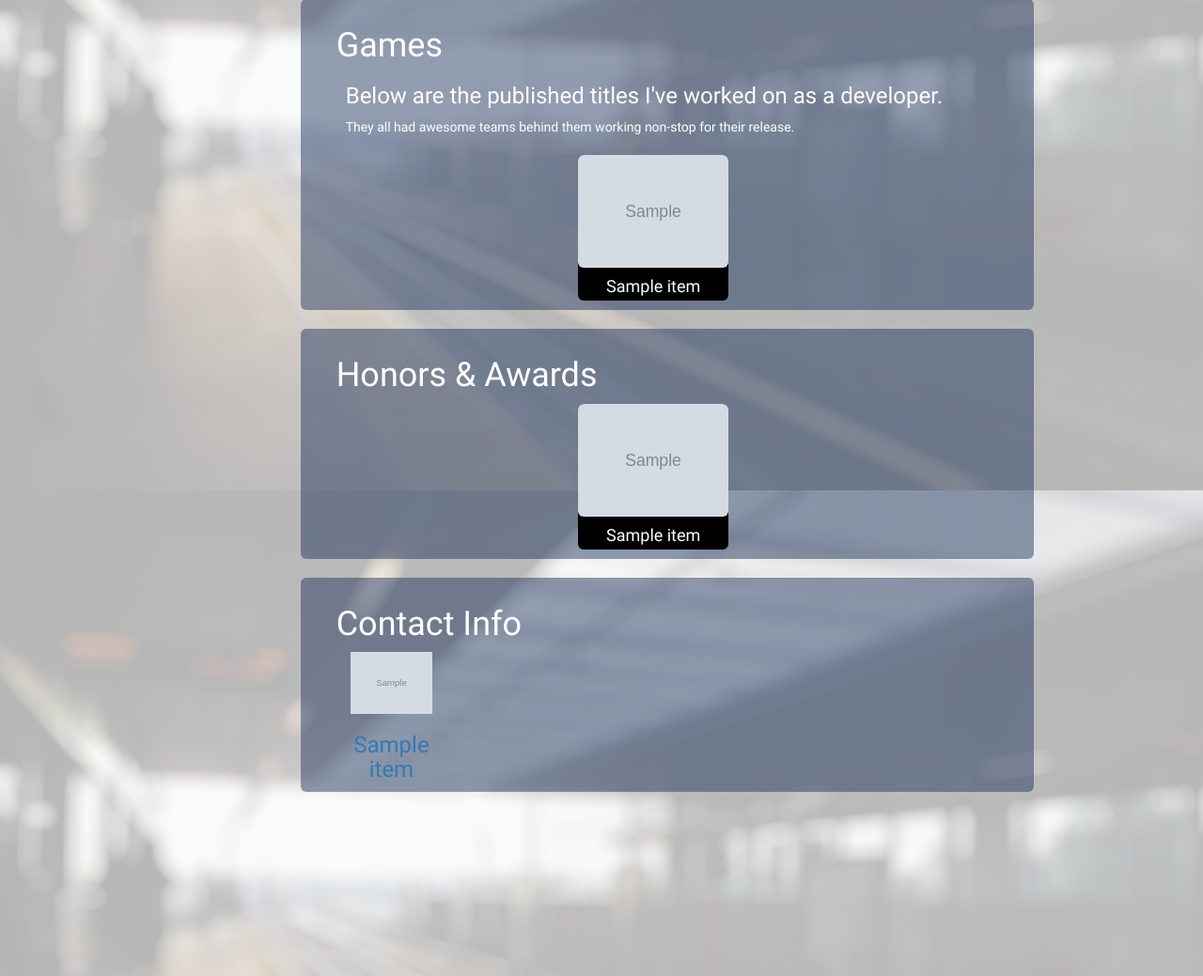
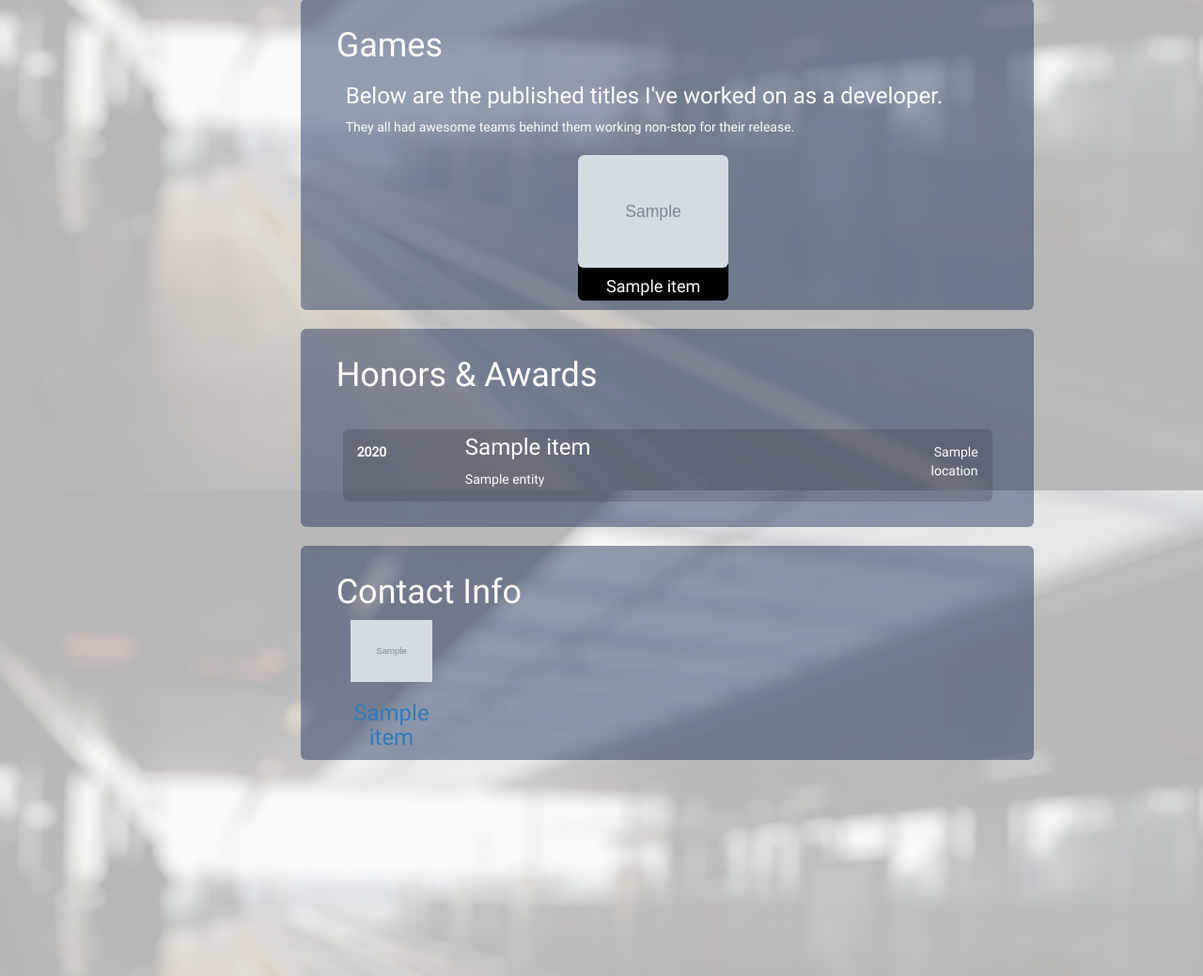
Before and after one commit to foxtrotzulu94/DjangoSite, a Django app: template personal_site/templates/index.html in a window 1280 px wide. Shown: the part 1878-2917 px from the top of the page at 94% size. Run offline with Django 3.2, Linux system fonts and the light colour scheme; the template is opened without the code that fills it: most values are stand-ins (such as "Sample title", 1, 10 or a date in 2020); grey boxes marked "Sample" are stand-in pictures; some libraries are stand-ins or nearby versions.

Commit message:
Finished adding awards.

```diff
--- a/personal_site/templates/index.html
+++ b/personal_site/templates/index.html
@@ -262,19 +262,17 @@
             <!-- Honors and Awards-->
             <div id="awards" class="row central-content img-rounded">
                 <h1>Honors & Awards</h1>
-{#                <div class="info-element">#}
-{#                    <h3></h3>#}
-{#                </div>#}
+                <div class="info-element">
+                    <h3></h3>
+                </div>
 
-                <div class="row col-sm-12" id="awards_div" style="float: none;">
-                    {# TODO: Change for quick, normal row items #}
-                    <div class="grid" id="project_div" data-masonry='{"itemSelector":".grid-item", "columnWidth": 160, "isFitWidth":true, "gutter":5}' style="margin: auto">
-                        <div class="grid-sizer"></div>
-                        {% for item in awards %}
-                            {% include 'grid_displayitem.html' with obj=item %}
-                        {% endfor %}
-                    </div>
+                <div id="awards_div" style="margin: auto">
+                    {% for item in awards %}
+                        {% include 'static_thinrowitem.html' with obj=item %}
+                    {% endfor %}
                 </div>
+
+                <br>
             </div>
 
             <!-- Contact Me! -->
--- /dev/null
+++ b/personal_site/templates/static_thinrowitem.html
@@ -0,0 +1,24 @@
+{# Small block element used to display a highlighted textline #}
+{# Meant to work mainly with Honor items #}
+{% load staticfiles %}
+<div class="row img-rounded" id="row_item" style="background-color: rgba(0,0,0,0.15); padding-top: 2%;padding-bottom: 2%; margin:1%;">
+    <!-- Date -->
+    <div class="col-md-1">
+        <p><b>{{ obj.date|date:"Y" }}</b></p>
+    </div>
+
+    <div class="col-lg-1 col-md-1"></div>{# Spacer #}
+
+    <!-- Name and Entity -->
+    <div class="col-lg-8 col-md-6" style="margin-top: -4%;">
+        <h3>{{ obj.name }}</h3>
+        {% if obj.entity %}<div>{{ obj.entity }}</div>{% endif %}
+    </div>
+
+    {% if obj.location %}
+    <!-- Location -->
+    <div class="col-lg-2 col-md-4 text-right">{{ obj.location }}</div>
+    {% endif %}
+
+    {# More info can be added here. #}
+</div>
--- a/personal_site/views.py
+++ b/personal_site/views.py
@@ -20,7 +20,7 @@ def index(request):
     contact = ContactInfo.objects.all()
     projects = PersonalProject.objects.all().order_by('-end_date')
     games = GameTitle.objects.all()
-    hobbies = PersonalInterest.objects.all()
+    awards = Award.objects.all().order_by('-date')
     return render(
         request,
         'index.html',
@@ -30,7 +30,7 @@ def index(request):
          'projects': projects,
          'games': games,
          'contact_info': contact,
-         # 'hobbies': hobbies
+         'awards': awards
          }
     )
 
```
Also changed, not shown: db.sqlite3.
